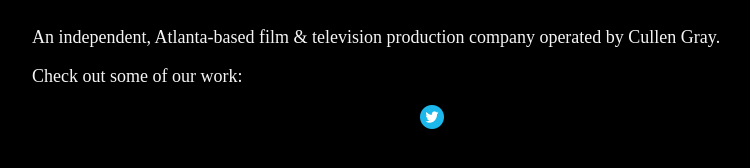
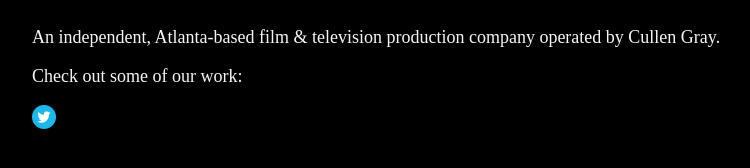
Before and after one commit to nauthuman/nauthuman.github.io, a Jekyll site: the page built from index.md, in a window 1280 px wide. Shown: the part 197-365 px from the top of the page, without its empty margins (208-958 px from the left). Built offline with Jekyll 4.4.1, drawn with Linux system fonts in a browser that asks for light colours; some web fonts are replaced.

Commit message:
Update footer.html

```diff
--- a/_includes/footer.html
+++ b/_includes/footer.html
@@ -1,5 +1,5 @@
 <footer>
   <a href="https://twitter.com/itsnauthuman">
-    <img alt="@nauthuman" src="{{site.url}}/images/twitter.png" target="_blank" style="display: block; margin: auto;" width=24" height="24">
+    <img alt="@nauthuman" src="{{site.url}}/images/twitter.png" target="_blank" width=24" height="24">
   </a>
 </footer>
```
